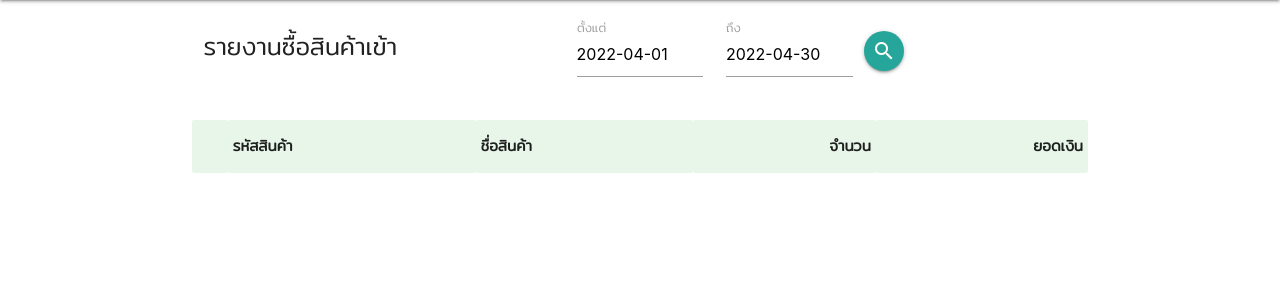
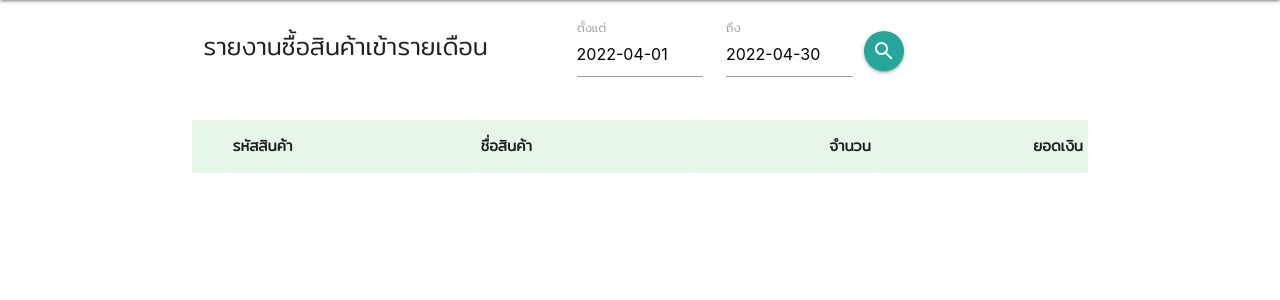
Before and after one commit to fjsteam/fjs, a PHP site: page /rep_buy_monthly.php in a window 1280 px wide. Shown: the part 64-364 px from the top of the page. Run offline with PHP 8.4, Linux system fonts and the light colour scheme; the visitor is signed in with stand-in values (Sample User, id 1); data comes from the database, SQL or seed files in the repository; data that the repository does not hold is empty.

Commit message:
อัพแก้เปลี่ยนชื่อ

```diff
--- a/rep_buy_monthly.php
+++ b/rep_buy_monthly.php
@@ -27,7 +27,7 @@
         <!-- ระบุการส่งข้อมูลผ่าน FORM เป็นแบบ GET เพราะว่าเป็นรายงานไม่มี Security และเพื่อสะดวกต่อการ ย้อนกลับ  -->
         <form action="rep_buy_monthly.php" method="GET">
             <div class="row">
-                <h5 class="col s6 m4 l5">รายงานซื้อสินค้าเข้า</h5>
+                <h5 class="col s6 m4 l5">รายงานซื้อสินค้าเข้ารายเดือน</h5>
                 <h5 class="col s3 m3 l2 input-field">
 
                     <?php
```
